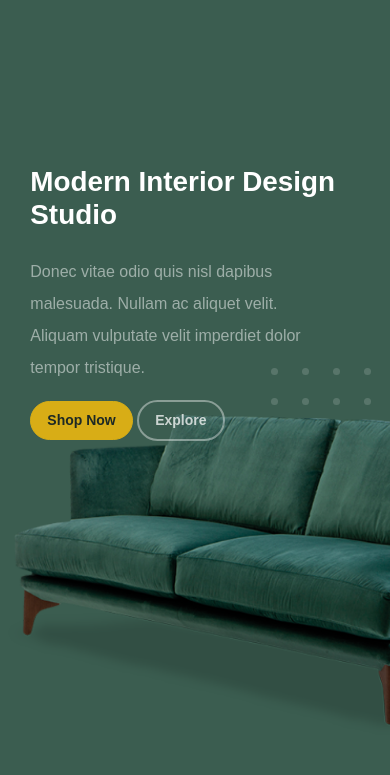
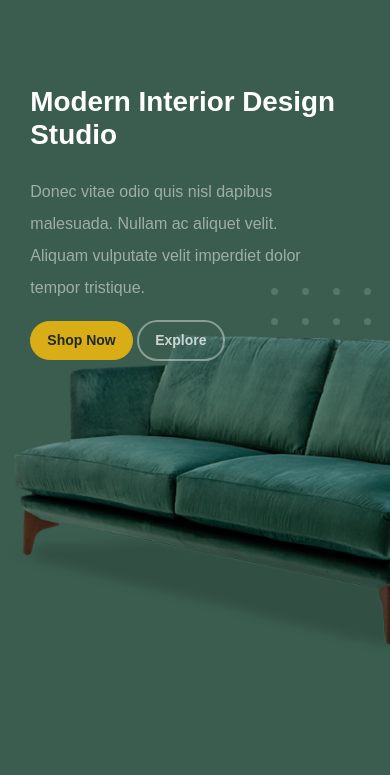
Before and after one commit to Ahmedmeid99/BootStrap-project-02, a plain HTML site: page index.html in a window 390 px wide. Shown: the part 69-844 px from the top of the page. Drawn offline with nearby package versions, Linux system fonts and the light colour scheme.

Commit message:
fix-header

```diff
--- a/css/style.css
+++ b/css/style.css
@@ -107,7 +107,7 @@ li a[class="active"].nav-link::before,
 
 .landing {
   width: 100%;
-  height: 100vh;
+  height: calc(100vh - 70px);
   background: var(--main-color);
   z-index: -1;
   min-width: 1200px;
@@ -122,6 +122,7 @@ li a[class="active"].nav-link::before,
   position: relative;
   top: 3rem;
   padding: 3rem;
+  margin-top: 5rem;
 }
 .img-cover img {
   position: relative;
@@ -166,7 +167,7 @@ li a[class="active"].nav-link::before,
   }
   .info > div {
     padding-left: 0rem;
-    margin: 10rem auto;
+    margin: 5rem auto;
     width: 90%;
   }
   .info {
```
